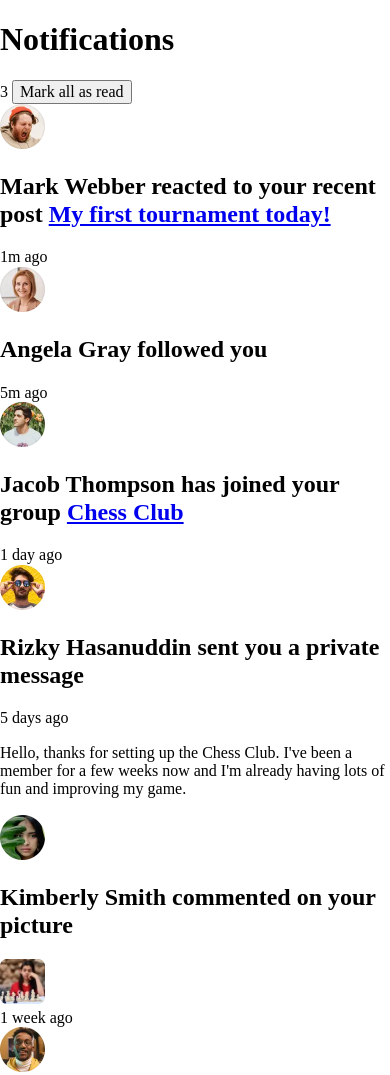
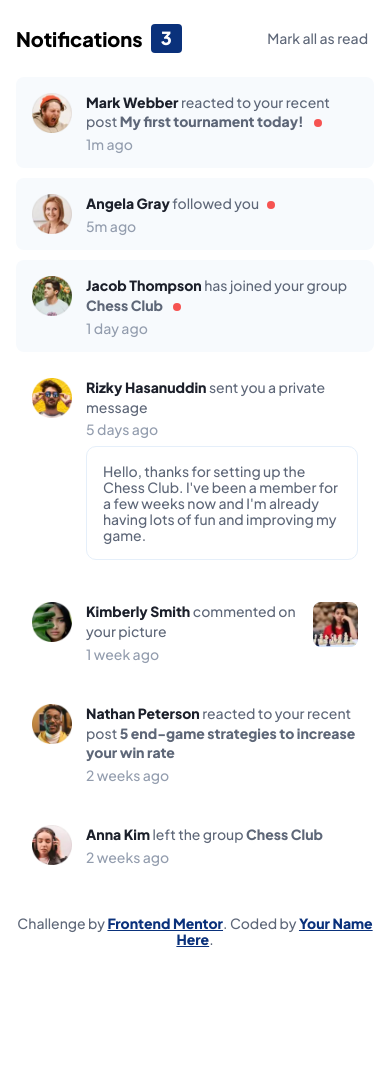
Before and after one commit to SantiagoLaraE/notifications-page, a plain HTML site: page index.html in a window 390 px wide. Shown: the top 1075 px of the page. After the commit the page ends 972 px from the top, so only its background shows below. Drawn offline with Linux system fonts and the light colour scheme.

Commit message:
Estlilos para Notification Section y responsive

```diff
--- a/css/style.css
+++ b/css/style.css
@@ -0,0 +1,185 @@
+:root {
+  --primary-c: hsl(219, 85%, 26%);
+  --unread-c: hsl(1, 90%, 64%);
+
+  --bg-c: hsl(210, 60%, 98%);
+  --bg-notification-c: hsl(211, 68%, 94%);
+  --notification-time-color: hsl(219, 14%, 63%);
+  --text-color: hsl(219, 12%, 42%);
+  --notification-name-color: hsl(224, 21%, 14%);
+  --white-c: hsl(0, 0%, 100%);
+}
+* {
+  box-sizing: border-box;
+}
+html {
+  font-size: 62.5%;
+  font-family: "Plus Jakarta Sans", sans-serif;
+}
+h1,h2,p{
+    margin: 0;
+}
+body{
+
+    min-height: 100vh;
+    display: grid;
+    grid-template-rows: 1fr min-content;
+    background-color: var(--white-c);
+    padding-bottom: 2.4rem;
+
+}
+
+/* ----- Notification Section ----- */
+.notifications__section{
+    width: 100%;
+    padding: 2.4rem 1.6rem;
+    background-color: var(--white-c);
+}
+.notifications__header{
+    display: flex;
+    align-items: center;
+    gap: .8rem;
+    margin-bottom: 2.4rem;
+}
+.notifications__title{
+    font-size: 2rem;
+    font-weight: 800;
+}
+.notifications__title-badge{
+    font-size: 1.8rem;
+    background-color: var(--primary-c);
+    color: var(--white-c);
+    font-weight: 800;
+    padding: 0.4rem 1rem;
+    border-radius: .4rem;
+}
+.notifications__action{
+    border: none;
+    background-color: transparent;
+    font-size: 1.4rem;
+    color: var(--text-color);
+    margin-left: auto;
+    cursor: pointer;
+    transition: color .2s ease;
+}
+.notifications__action:hover{
+    color: var(--primary-c);
+}
+
+/* --- Notification --- */
+
+.notification{
+    display: flex;
+    gap: 1.4rem;
+    padding: 1.6rem;
+    border-radius: .8rem;
+    margin-bottom: 1rem;
+}
+.notification--unreaded{
+    background-color: var(--bg-c);
+}
+.notification__img{
+    width: 4rem;
+    height: 4rem;
+}
+.notification__header{
+    display: flex;
+    gap: 1.6rem;
+}
+.notification__header-img{
+    margin-left: auto;
+    background-color: var(--bg-notification-c);
+    border-radius: .8rem;
+    transition: all .2s ease;
+    cursor: pointer;
+}
+.notification__header-img:hover{
+    padding: 0.4rem;
+
+}
+.notification__text{
+    font-size: 1.4rem;
+    line-height: 1.4;
+    font-weight: 500;
+    color: var(--text-color);
+}
+.notification__person{
+    color: var(--notification-name-color);
+    transition: color .5s ease;
+    cursor: pointer;
+}
+
+.notification__text a{
+    text-decoration: none;
+    font-weight: 800;
+    color: inherit;
+}
+
+.notification__person:hover, .notification__text a:hover{
+    color: var(--primary-c);
+}
+.notification--unreaded .notification__header-unread{
+    width: 0.8rem;
+    height: 0.8rem;
+    display: inline-block;
+    margin-left: 0.8rem;
+    background-color: var(--unread-c);
+    border-radius: 1rem;
+}
+.notification__time{
+    display: inline-block;
+    font-size: 1.4rem;
+    color: var(--notification-time-color);
+    margin-top: 0.4rem;
+}
+.notification__message{
+    font-size: 1.4rem;
+    color: var(--text-color);
+    padding: 1.6rem;
+    border: 1px solid var(--bg-notification-c);
+    margin-top: 0.8rem;
+    border-radius: 1rem;
+    transition: all .5s ease;
+    cursor: pointer;
+}
+.notification__message:hover{
+    background-color: var(--bg-notification-c);
+}
+/* ----- Footer - Attribution ----- */
+
+.attribution{
+    text-align: center;
+    font-size: 1.4rem;
+    color: var(--text-color);
+    padding: 0 1.6rem;
+}
+.attribution a{
+    color: var(--primary-c);
+    font-weight: 800;
+}
+
+@media screen and (min-width:48rem) {
+    body{
+        padding: 6.4rem 2.4rem;
+        background-color: var(--bg-c);
+        place-items: center;
+    }
+    /* ----- Notification Section ----- */
+    .notifications__section{
+        border-radius: 1.6rem;
+        box-shadow: .8rem 0 3.2rem rgba(0,0,0,0.05);
+        max-width: 73rem;
+        margin: 0 auto;
+        padding: 4rem 3.2rem 0 3.2rem;
+    }
+    .notifications__header{
+        gap: 1rem;
+        margin-bottom: 3.2rem;
+    }
+    .notifications__title{
+        font-size: 2.4rem;
+    }
+    .notifications__action{
+        font-size: 1.6rem;
+    }
+}
--- a/index.html
+++ b/index.html
@@ -25,7 +25,7 @@
       <button class="notifications__action">Mark all as read</button>
     </header>
     <article class="notifications">
-      <article class="notification">
+      <article class="notification notification--unreaded">
         <img src="./assets/images/avatar-mark-webber.webp" alt="avatar-mark-webber" class="notification__img" width="45"
           height="45">
         <section class="notification__info">
@@ -37,7 +37,7 @@
           <span class="notification__time">1m ago</span>
         </section>
       </article>
-      <article class="notification">
+      <article class="notification notification--unreaded">
         <img src="./assets/images/avatar-angela-gray.webp" alt="avatar-angela-gray" class="notification__img" width="45"
           height="45">
         <section class="notification__info">
@@ -48,7 +48,7 @@
           <span class="notification__time">5m ago</span>
         </section>
       </article>
-      <article class="notification">
+      <article class="notification notification--unreaded">
         <img src="./assets/images/avatar-jacob-thompson.webp" alt="avatar-jacob-thompson" class="notification__img"
           width="45" height="45">
         <section class="notification__info">
@@ -80,11 +80,12 @@
           <header class="notification__header">
             <h2 class="notification__text"><strong class="notification__person">Kimberly Smith </strong>commented on
               your picture<span class="notification__header-unread"></span></h2>
-            <img class="notification__header-img" src="./assets/images/image-chess.webp" alt="Person Playing Chess"
-              width="45" height="45">
+
           </header>
           <span class="notification__time">1 week ago</span>
         </section>
+        <img class="notification__header-img" src="./assets/images/image-chess.webp" alt="Person Playing Chess"
+        width="45" height="45">
       </article>
       <article class="notification">
         <img src="./assets/images/avatar-nathan-peterson.webp" alt="avatar-nathan-peterson" class="notification__img"
```
